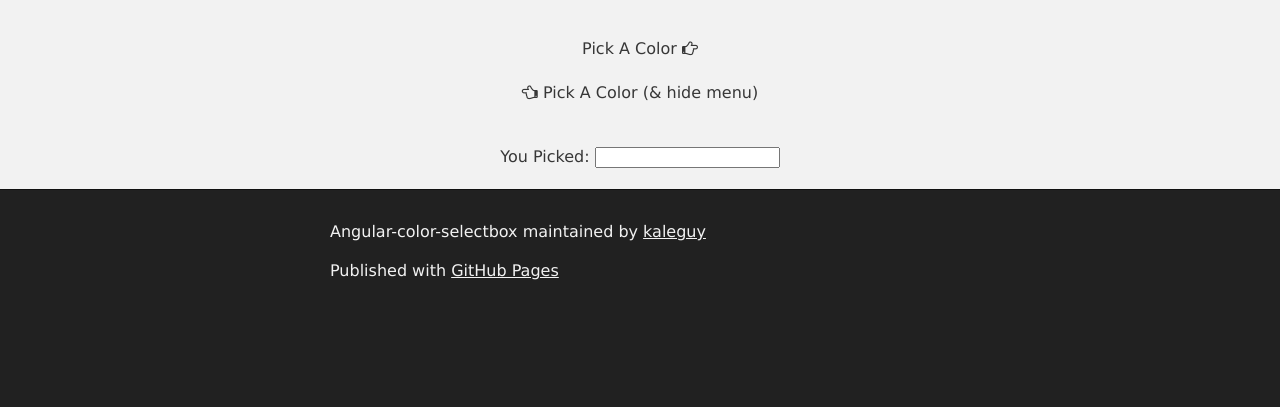
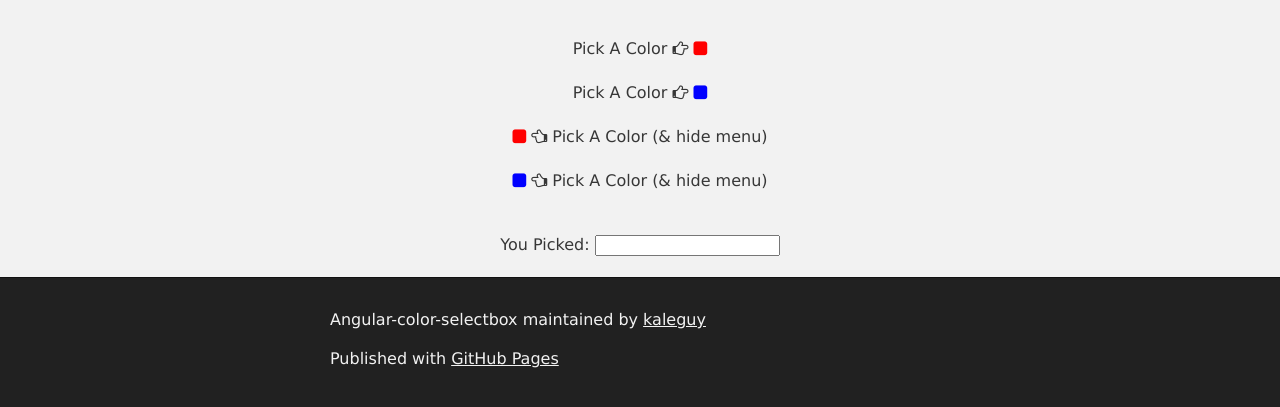
Before and after one commit to kaleguy/angular-color-selectbox, a plain HTML site: page index.html in a window 1280 px wide. Shown: the part 337-744 px from the top of the page. Drawn offline with nearby package versions, Linux system fonts and the light colour scheme.

Commit message:
home page

```diff
--- a/index.html
+++ b/index.html
@@ -19,7 +19,7 @@
 
     <title>Angular-color-selectbox</title>
 
-    <script src="example/app.js"></script>
+    <script src="examples/app.js"></script>
     <script>
       var cpSize = 16;
     </script>
```
